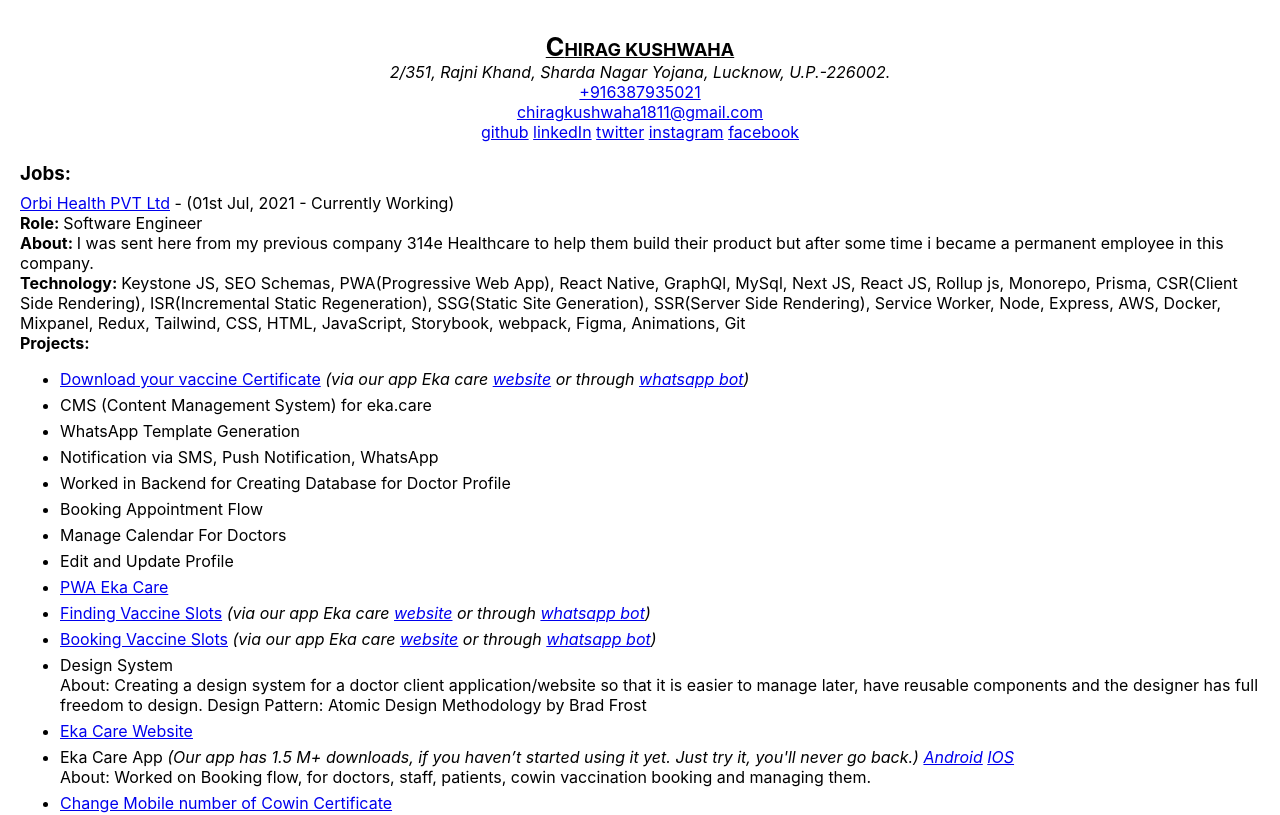
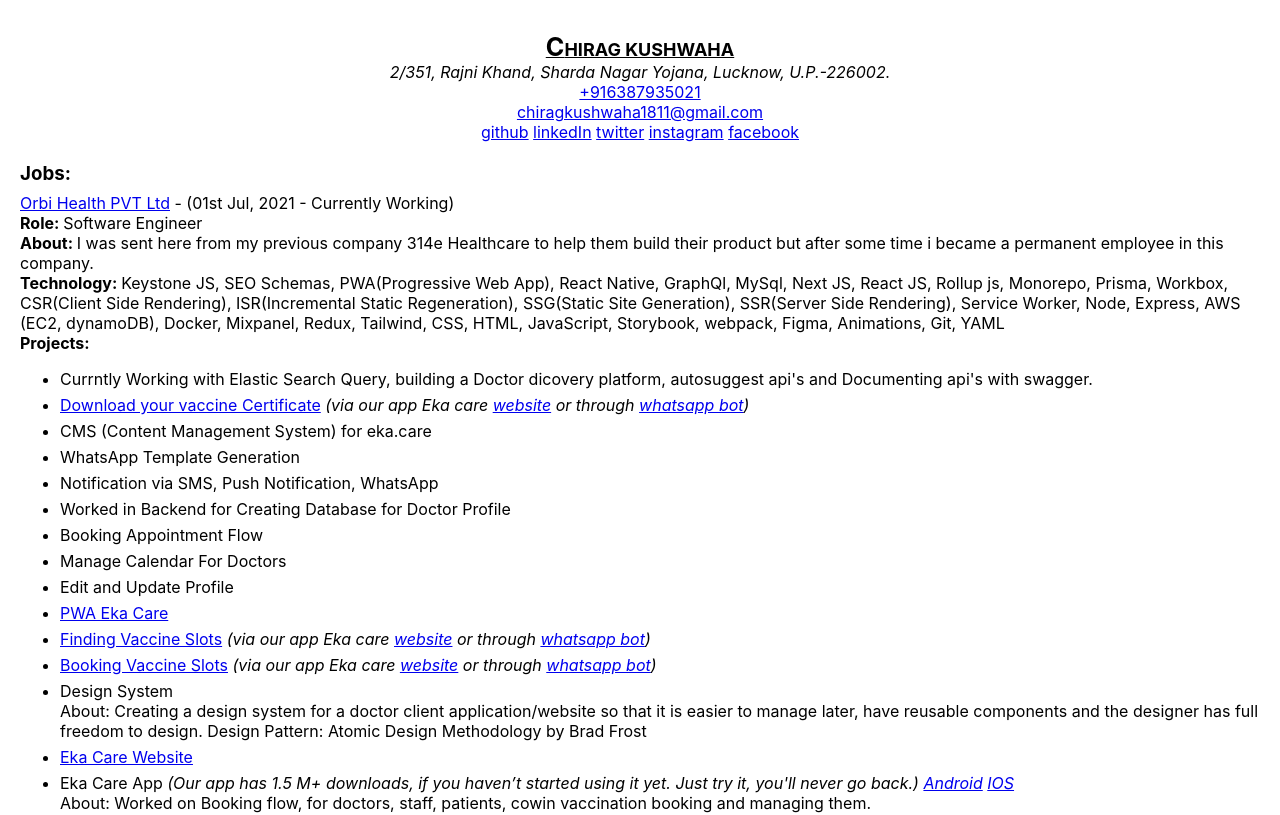
Before and after one commit to ChiragKushwaha/resume, a Next.js app: page / in a window 1280 px wide. Shown: the top 815 px of the page. Built offline with nearby package versions, Linux system fonts and the light colour scheme.

Commit message:
currently working task updated

```diff
--- a/src/pages/index.tsx
+++ b/src/pages/index.tsx
@@ -28,6 +28,7 @@
       'Rollup js',
       'Monorepo',
       'Prisma',
+      'Workbox',
       'CSR(Client Side Rendering)',
       'ISR(Incremental Static Regeneration)',
       'SSG(Static Site Generation)',
@@ -35,7 +36,7 @@
       'Service Worker',
       'Node',
       'Express',
-      'AWS',
+      'AWS (EC2, dynamoDB)',
       'Docker',
       'Mixpanel',
       'Redux',
@@ -47,9 +48,13 @@
       'webpack',
       'Figma',
       'Animations',
-      'Git'
+      'Git',
+      'YAML'
     ],
     projects: [
+      {
+        name: "Currntly Working with Elastic Search Query, building a Doctor dicovery platform, autosuggest api's and Documenting api's with swagger."
+      },
       {
         name: 'Download your vaccine Certificate',
         url: 'https://www.eka.care/download-covid-vaccination-certificate',
@@ -156,7 +161,8 @@
       'CSS',
       'HTML',
       'JavaScript',
-      'React Query'
+      'React Query',
+      'YAML'
     ],
     projects: [
       {
```
